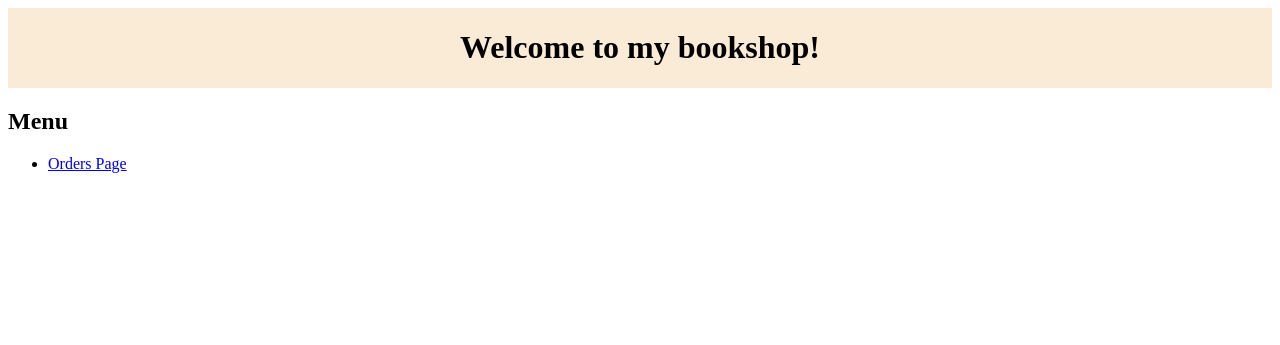
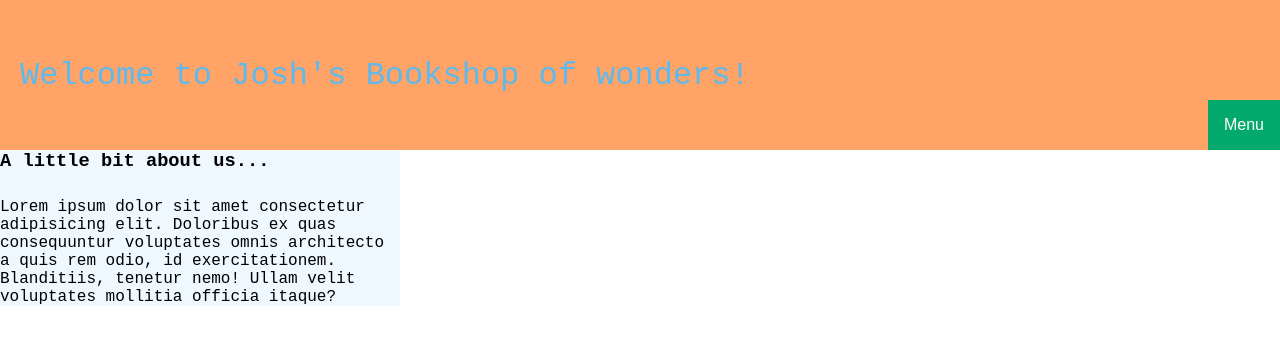
Before and after one commit to JoshNBooker/book_shop_labs, a Flask app: page / in a window 1280 px wide. Shown: the top 345 px of the page. Run offline with Flask 3, Linux system fonts and the light colour scheme.

Commit message:
added some css styling to index page

```diff
--- a/static/index.css
+++ b/static/index.css
@@ -1,7 +1,73 @@
+* {
+    margin: 0;
+    padding: 0;
+}
+#welcome_container {
+    background-color: #ffa366;
+    display: flex;
+    color: rgb(93, 185, 238);
+    justify-content: space-between;
+    height: 150px;
+    align-items: center;
+}
 
-.welcome {
-    background-color: antiquewhite;
-    display: flex;
-    justify-content: center;
+.welcome__message{
+    font-family: 'Courier New', Courier, monospace;
+    margin-left: 20px;
+    font-weight: 500;
+}
 
+#welcome__list {
+    list-style: none;
 }
+
+.dropbtn {
+    background-color: #04AA6D;
+    color: white;
+    padding: 16px;
+    font-size: 16px;
+    border: none;
+    margin-top: 99px;
+}
+
+.dropdown {
+    position: relative;
+    display: inline-block;
+}
+
+.dropdown-content {
+    display: none;
+    position: absolute;
+    background-color: #f1f1f1;
+    min-width: 160px;
+    box-shadow: 0px 8px 16px 0px rgba(0,0,0,0.2);
+    z-index: 1;
+}
+
+.dropdown-content a {
+    color: black;
+    padding: 12px 16px;
+    text-decoration: none;
+    display: block;
+}
+
+.about__title {
+    height: 48px;
+    width: 400px;
+    font-family: 'Courier New', Courier, monospace;
+    background-color: aliceblue;
+}
+
+.about__content {
+    width: 400px;
+    font-family: 'Courier New', Courier, monospace;
+    background-color: aliceblue;
+}
+
+.dropdown-content a:hover {background-color: #ddd;}
+
+/* Show the dropdown menu on hover */
+.dropdown:hover .dropdown-content {display: block;}
+
+/* Change the background color of the dropdown button when the dropdown content is shown */
+.dropdown:hover .dropbtn {background-color: #3e8e41;}
--- a/templates/index.html
+++ b/templates/index.html
@@ -7,17 +7,28 @@
     <title>{{ title }}</title>
 </head>
 <body>
-    <header class="welcome"><h1>Welcome to my bookshop!</h1></header>
+    <header id="welcome_container">
+        <h1 class="welcome__message">Welcome to Josh's Bookshop of wonders!</h1>
+        <ul id="welcome__list">
+            <div class="dropdown">
+                <button class="dropbtn">Menu</button>
+                <div class="dropdown-content">
+                    <a href="#">Browse</a>
+                    <a href="#">About</a>
+                    <a href="#">Contact</a>
+                </div>
+            </div>
+        </ul>
+    </header>
     <main>
-        <nav>
-            <header><h1>Menu</h1></header>
-                <ul>
-                    <li>
-                        <a href="/orders">Orders Page</a>
-                    </li>
-                </ul>
-
-        </nav>
+        <header class="about">
+            <h3 class="about__title">A little bit about us...</h3>
+        </header>
+        <article class="about__content">
+            Lorem ipsum dolor sit amet consectetur adipisicing elit.
+            Doloribus ex quas consequuntur voluptates omnis architecto a quis rem odio, id exercitationem.
+            Blanditiis, tenetur nemo! Ullam velit voluptates mollitia officia itaque?
+        </article>
     </main>
 </body>
 </html>
```
